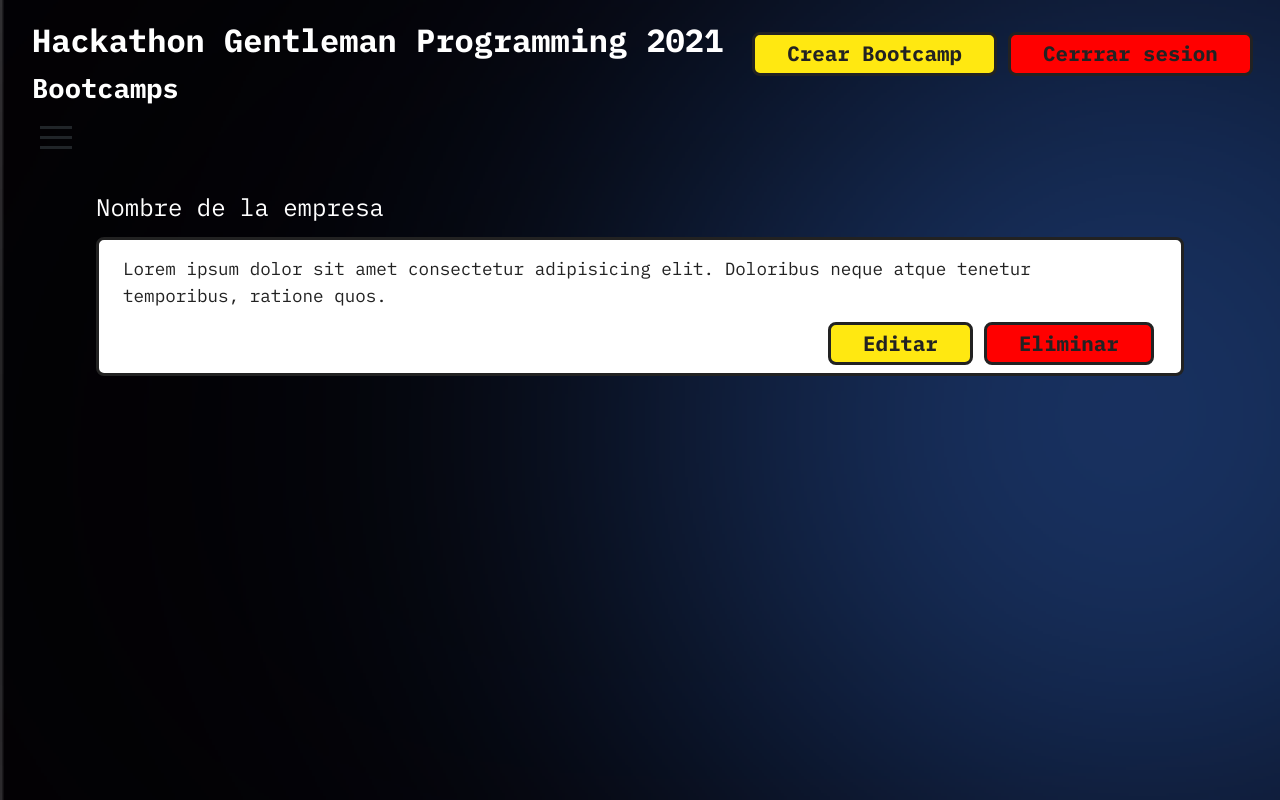
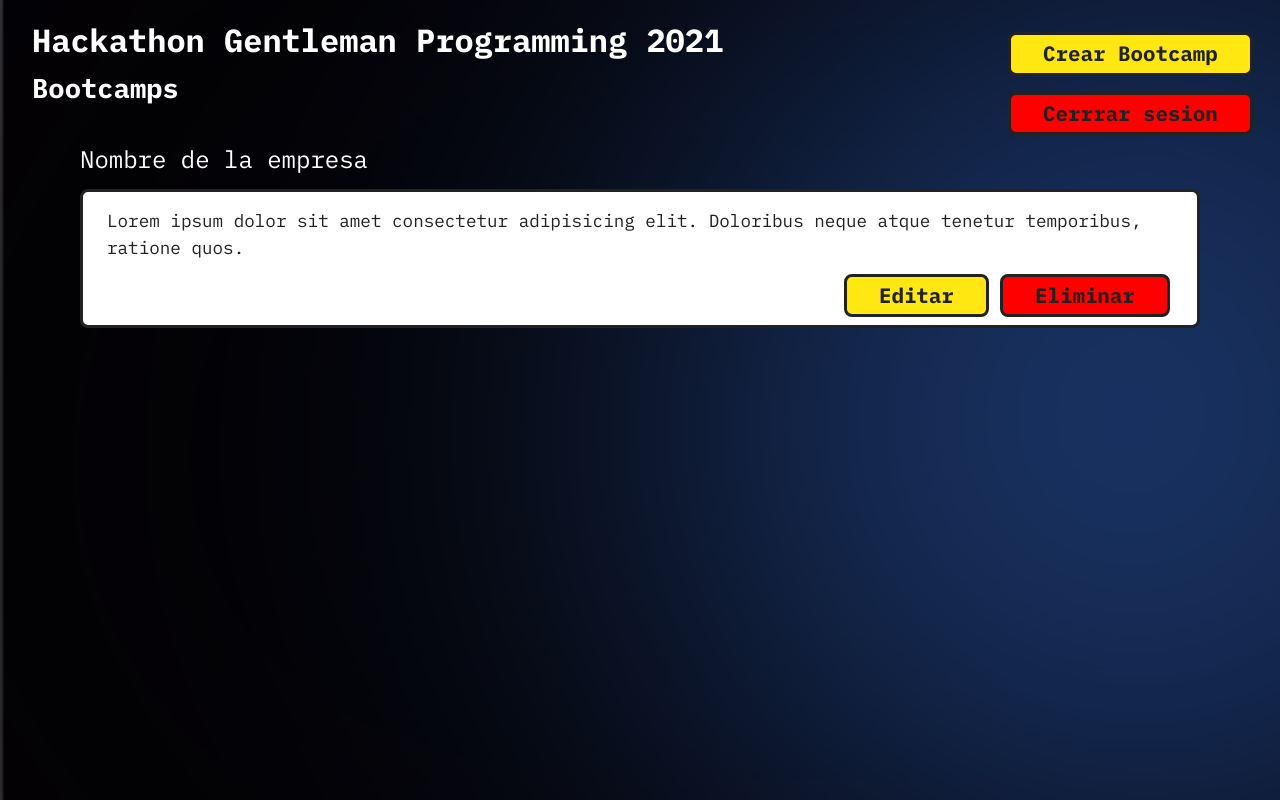
Before and after one commit to Ox18/hackathon-app, a React (Create React App) app: page /newfeed-company in a window 1280 px wide. Built offline with nearby package versions, Linux system fonts and the light colour scheme.

Commit message:
Update _Newfeed.scss

```diff
--- a/src/styles/Pages/_Newfeed.scss
+++ b/src/styles/Pages/_Newfeed.scss
@@ -8,15 +8,23 @@
         display: flex;
         flex-direction: column;
         gap: 2rem;
-        padding: 2rem 6rem;
+        padding: 2rem 3rem;
+        @media (min-width: 680px) {
+            padding: 2rem 5rem;
+        }
     }
 }
 .button-header {
+    display: none;
     position: absolute;
     top: 1rem;
     right: 1rem;
     .btn {
         margin-right: .7rem;
+    }
+    @media (min-width: 1200px) {
+        display: flex;
+        flex-direction: column;
     }
 }
 .button-inscribir {
@@ -27,3 +35,11 @@
         margin-right: .7rem;
     }
 }
+.toggle-menu {
+    position: absolute;
+    top: 1rem;
+    right: 1rem;
+    @media (min-width: 1200px){
+        display: none;
+    }
+}
```
